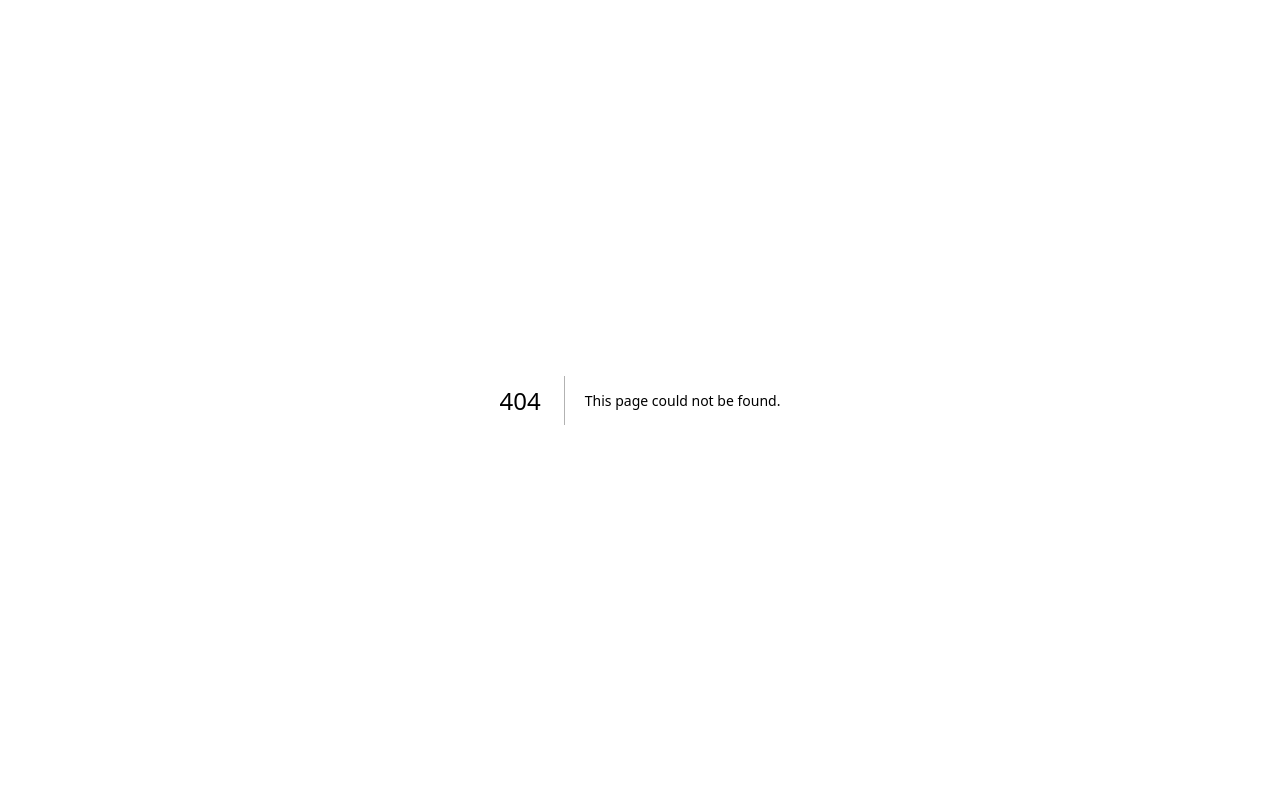
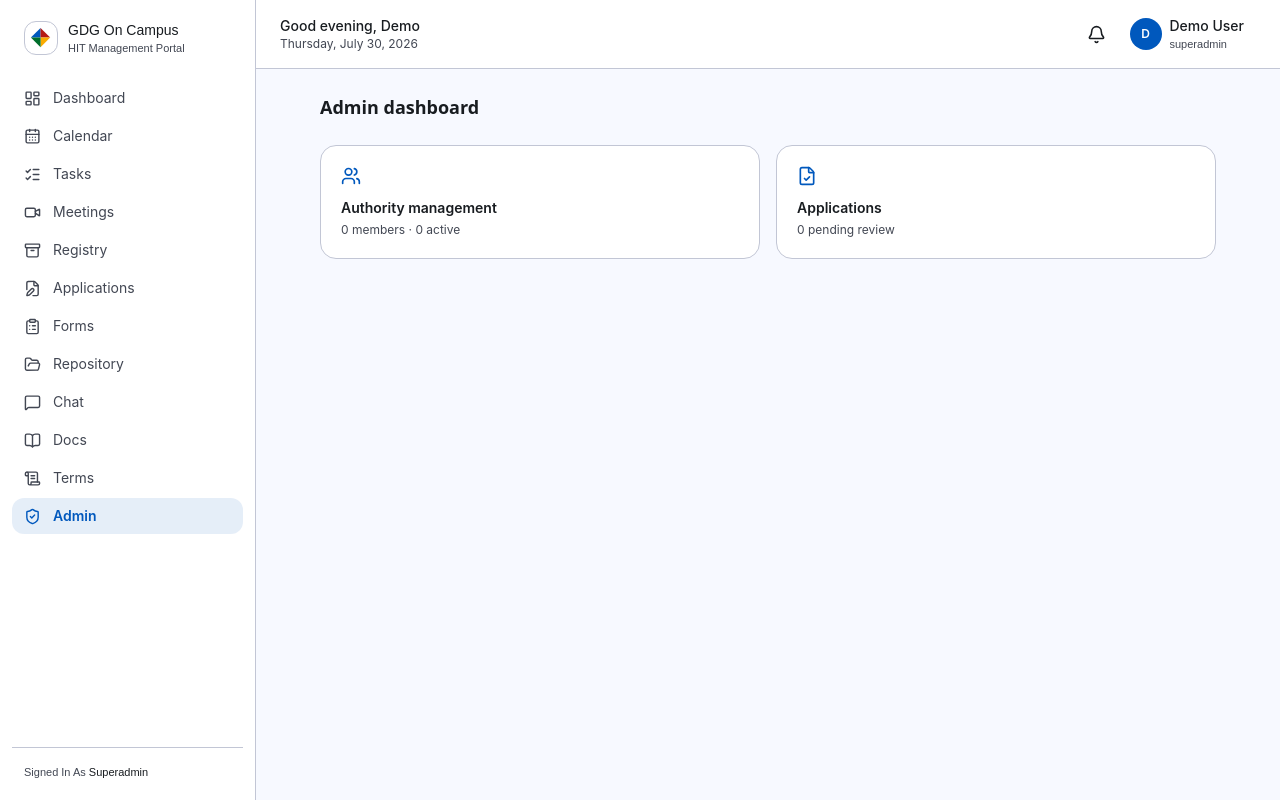
Before and after one commit to Souvik-Dey-2029/management_server_Frontend, a Next.js app in the folder web/: page /admin in a window 1280 px wide. Before the commit this address had no page. Built offline with nearby package versions, Linux system fonts and the light colour scheme.

Commit message:
Add application and admin overview

```diff
--- /dev/null
+++ b/web/src/app/(app)/admin/page.tsx
@@ -0,0 +1,33 @@
+"use client";
+
+import Link from "next/link";
+import { Users, FileCheck } from "lucide-react";
+
+interface Stats {
+  stats: { totalMembers: number; activeMembers: number };
+}
+
+export default function AdminHomePage() {
+  const data: Stats = { stats: { totalMembers: 0, activeMembers: 0 } };
+  const pending = 0;
+
+  return (
+    <div className="max-w-4xl mx-auto space-y-6">
+      <h1 className="text-lg font-semibold">Admin dashboard</h1>
+      <div className="grid md:grid-cols-2 gap-4">
+        <Link href="/admin/authority" className="card p-5 hover:shadow-md transition-shadow">
+          <Users size={20} style={{ color: "var(--color-blue)" }} />
+          <p className="text-sm font-semibold mt-3">Authority management</p>
+          <p className="text-xs mt-1" style={{ color: "var(--color-muted)" }}>
+            {data?.stats.totalMembers ?? 0} members · {data?.stats.activeMembers ?? 0} active
+          </p>
+        </Link>
+        <Link href="/admin/application" className="card p-5 hover:shadow-md transition-shadow">
+          <FileCheck size={20} style={{ color: "var(--color-blue)" }} />
+          <p className="text-sm font-semibold mt-3">Applications</p>
+          <p className="text-xs mt-1" style={{ color: "var(--color-muted)" }}>{pending} pending review</p>
+        </Link>
+      </div>
+    </div>
+  );
+}
--- /dev/null
+++ b/web/src/app/(app)/application/page.tsx
@@ -0,0 +1,120 @@
+"use client";
+
+import { useState } from "react";
+import { atLeast, useAuth } from "@/components/AuthProvider";
+import { Badge, EmptyState, statusTone } from "@/components/ui";
+import { Plus } from "lucide-react";
+import Modal from "@/components/Modal";
+
+interface Application {
+  id: string; type: string; reason: string; status: string; start_date: string | null; end_date: string | null;
+  applicant_name?: string; created_at: string;
+}
+
+export default function ApplicationPage() {
+  const { user } = useAuth();
+  const data = { applications: [] as Application[] };
+  const mutate = () => {};
+  const [showCreate, setShowCreate] = useState(false);
+
+  async function decide(id: string, decision: "approve" | "reject") {
+    // TODO: Connect Backend API
+    console.log("Backend integration pending", id, decision);
+    mutate();
+  }
+
+  return (
+    <div className="max-w-4xl mx-auto space-y-4">
+      <div className="flex items-center justify-between">
+        <h1 className="text-lg font-semibold">Leave applications</h1>
+        <button onClick={() => setShowCreate(true)} className="flex items-center gap-1.5 rounded-lg px-3 py-2 text-sm font-medium text-white" style={{ background: "var(--color-blue)" }}>
+          <Plus size={15} /> Apply
+        </button>
+      </div>
+
+      <div className="card divide-y" style={{ borderColor: "var(--color-line)" }}>
+        {data?.applications.map((a) => (
+          <div key={a.id} className="p-4 flex items-center justify-between gap-4" style={{ borderColor: "var(--color-line)" }}>
+            <div>
+              {a.applicant_name && <p className="text-xs font-medium" style={{ color: "var(--color-muted)" }}>{a.applicant_name}</p>}
+              <p className="text-sm font-medium capitalize">{a.type} leave</p>
+              <p className="text-sm mt-0.5" style={{ color: "var(--color-muted)" }}>{a.reason}</p>
+              {a.start_date && <p className="text-xs mt-1" style={{ color: "var(--color-muted)" }}>{a.start_date.slice(0,10)} → {a.end_date?.slice(0,10)}</p>}
+            </div>
+            <div className="flex items-center gap-2 shrink-0">
+              <Badge tone={statusTone(a.status)}>{a.status}</Badge>
+              {atLeast(user?.authority, "admin") && a.status === "pending" && (
+                <>
+                  <button onClick={() => decide(a.id, "approve")} className="text-xs font-medium" style={{ color: "var(--color-green)" }}>Approve</button>
+                  <button onClick={() => decide(a.id, "reject")} className="text-xs font-medium" style={{ color: "var(--color-red)" }}>Reject</button>
+                </>
+              )}
+            </div>
+          </div>
+        ))}
+      </div>
+      {(data?.applications.length ?? 0) === 0 && <EmptyState title="No leave applications" />}
+
+      {showCreate && <ApplyModal onClose={() => setShowCreate(false)} onDone={() => { setShowCreate(false); mutate(); }} />}
+    </div>
+  );
+}
+
+function ApplyModal({ onClose, onDone }: { onClose: () => void; onDone: () => void }) {
+  const [type, setType] = useState<"period" | "meeting" | "task">("period");
+  const [reason, setReason] = useState("");
+  const [startDate, setStartDate] = useState("");
+  const [endDate, setEndDate] = useState("");
+  const [busy, setBusy] = useState(false);
+  const [error, setError] = useState<string | null>(null);
+
+  async function submit(e: React.FormEvent) {
+    e.preventDefault();
+    setBusy(true);
+    setError(null);
+    try {
+      // TODO: Connect Backend API
+      console.log("Backend integration pending", { type, reason, startDate, endDate });
+      onDone();
+    } catch (err) {
+      setError(err instanceof Error ? err.message : "Failed to apply");
+    } finally {
+      setBusy(false);
+    }
+  }
+
+  return (
+    <Modal title="Apply for leave" onClose={onClose}>
+      <form onSubmit={submit} className="space-y-3">
+        {error && <p className="text-sm rounded-lg px-3 py-2" style={{ background: "#fdecea", color: "var(--color-red)" }}>{error}</p>}
+        <div>
+          <label className="text-xs font-medium block mb-1">Leave type</label>
+          <div className="flex gap-2">
+            {(["period", "meeting", "task"] as const).map((t) => (
+              <button key={t} type="button" onClick={() => setType(t)} className="text-xs px-3 py-1.5 rounded-full border capitalize" style={{ borderColor: "var(--color-line)", background: type === t ? "var(--color-blue)" : "transparent", color: type === t ? "white" : "var(--color-ink)" }}>{t}</button>
+            ))}
+          </div>
+        </div>
+        {type === "period" && (
+          <div className="grid grid-cols-1 sm:grid-cols-2 gap-3">
+            <div>
+              <label className="text-xs font-medium block mb-1">Start date</label>
+              <input type="date" value={startDate} onChange={(e) => setStartDate(e.target.value)} className="w-full rounded-lg border px-3 py-2 text-sm" style={{ borderColor: "var(--color-line)" }} />
+            </div>
+            <div>
+              <label className="text-xs font-medium block mb-1">End date</label>
+              <input type="date" value={endDate} onChange={(e) => setEndDate(e.target.value)} className="w-full rounded-lg border px-3 py-2 text-sm" style={{ borderColor: "var(--color-line)" }} />
+            </div>
+          </div>
+        )}
+        <div>
+          <label className="text-xs font-medium block mb-1">Reason</label>
+          <textarea required value={reason} onChange={(e) => setReason(e.target.value)} rows={3} className="w-full rounded-lg border px-3 py-2 text-sm" style={{ borderColor: "var(--color-line)" }} />
+        </div>
+        <button type="submit" disabled={busy} className="w-full rounded-lg py-2 text-sm font-medium text-white disabled:opacity-60" style={{ background: "var(--color-blue)" }}>
+          {busy ? "Submitting…" : "Submit application"}
+        </button>
+      </form>
+    </Modal>
+  );
+}
```
